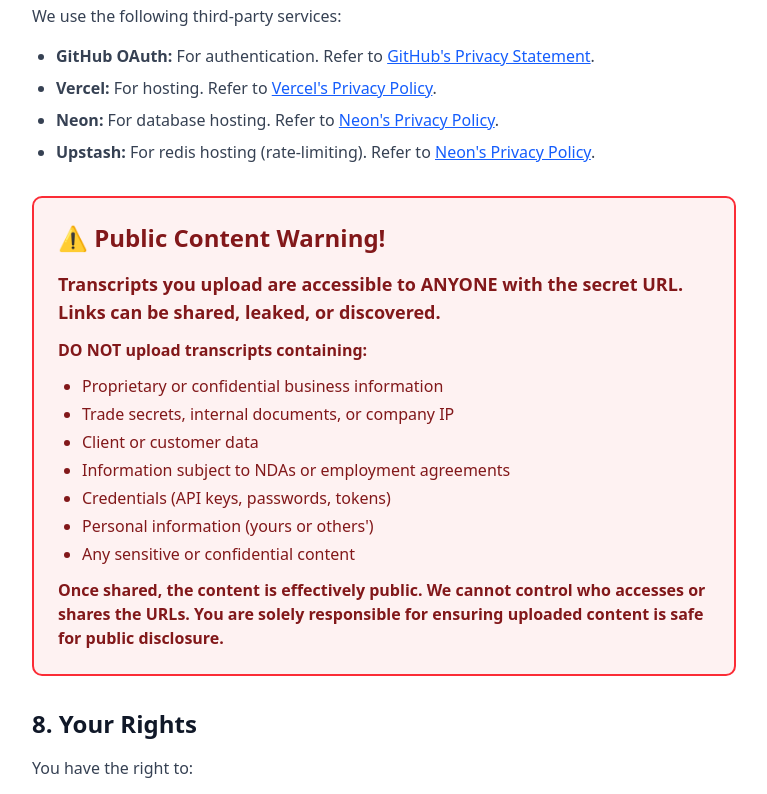
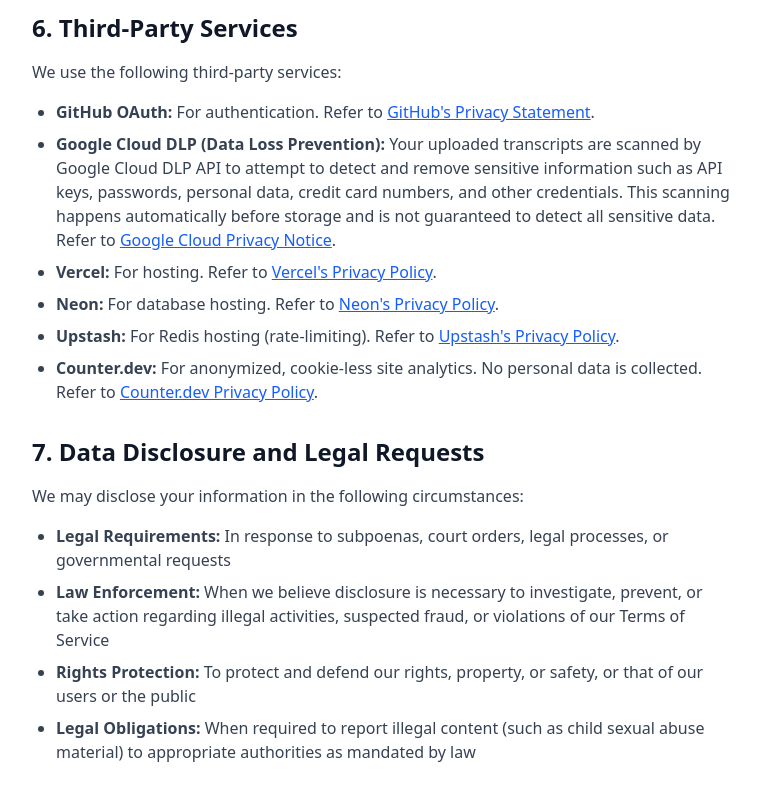
Before and after one commit to yoavf/ai-sessions, a Next.js app: page /privacy in a window 1280 px wide. Shown: the part 1600-2394 px from the top of the page, without its empty margins (256-1023 px from the left). Built offline with nearby package versions, Linux system fonts and the light colour scheme.

Commit message:
update docs + dlp

```diff
--- a/src/app/api/cli/upload/route.ts
+++ b/src/app/api/cli/upload/route.ts
@@ -141,7 +141,7 @@
       );
     }
 
-    // Scan for sensitive data using Google Cloud DLP
+    // Attempt to scan for sensitive data using Google Cloud DLP
     const dlpResult = await scanForSensitiveData(originalFileData);
 
     // Determine final file data (original or scrubbed)
--- a/src/app/api/transcripts/route.ts
+++ b/src/app/api/transcripts/route.ts
@@ -125,7 +125,7 @@
       );
     }
 
-    // Scan for sensitive data using Google Cloud DLP
+    // Attempt to scan for sensitive data using Google Cloud DLP
     const dlpResult = await scanForSensitiveData(originalFileData);
 
     // Determine final file data (original or scrubbed)
--- a/src/app/privacy/page.tsx
+++ b/src/app/privacy/page.tsx
@@ -18,7 +18,7 @@
             Privacy Policy
           </h1>
           <p className="text-sm text-gray-600 mb-8">
-            Last updated: {new Date().toLocaleDateString("en-US")}
+            Last updated: October 16, 2025
           </p>
 
           <div className="prose prose-gray max-w-none">
@@ -49,6 +49,10 @@
                 <li>
                   <strong>Transcript Files:</strong> The Claude Code session
                   transcripts (JSONL files) you upload to share with others.
+                </li>
+                <li>
+                  <strong>IP Addresses:</strong> We collect IP addresses for
+                  rate limiting, security purposes, and abuse prevention.
                 </li>
                 <li>
                   <strong>Authentication Cookies:</strong> We use strictly
@@ -150,6 +154,24 @@
                   .
                 </li>
                 <li>
+                  <strong>Google Cloud DLP (Data Loss Prevention):</strong> Your
+                  uploaded transcripts are scanned by Google Cloud DLP API to
+                  attempt to detect and remove sensitive information such as API
+                  keys, passwords, personal data, credit card numbers, and other
+                  credentials. This scanning happens automatically before
+                  storage and is not guaranteed to detect all sensitive data.
+                  Refer to{" "}
+                  <a
+                    href="https://cloud.google.com/terms/cloud-privacy-notice"
+                    target="_blank"
+                    rel="noopener noreferrer"
+                    className="text-blue-600 hover:text-blue-700 underline"
+                  >
+                    Google Cloud Privacy Notice
+                  </a>
+                  .
+                </li>
+                <li>
                   <strong>Vercel:</strong> For hosting. Refer to{" "}
                   <a
                     href="https://vercel.com/legal/privacy-policy"
@@ -174,7 +196,7 @@
                   .
                 </li>
                 <li>
-                  <strong>Upstash:</strong> For redis hosting (rate-limiting).
+                  <strong>Upstash:</strong> For Redis hosting (rate-limiting).
                   Refer to{" "}
                   <a
                     href="https://upstash.com/trust/privacy.pdf"
@@ -182,9 +204,53 @@
                     rel="noopener noreferrer"
                     className="text-blue-600 hover:text-blue-700 underline"
                   >
-                    Neon's Privacy Policy
+                    Upstash's Privacy Policy
                   </a>
                   .
+                </li>
+                <li>
+                  <strong>Counter.dev:</strong> For anonymized, cookie-less site
+                  analytics. No personal data is collected. Refer to{" "}
+                  <a
+                    href="https://counter.dev/privacy.html"
+                    target="_blank"
+                    rel="noopener noreferrer"
+                    className="text-blue-600 hover:text-blue-700 underline"
+                  >
+                    Counter.dev Privacy Policy
+                  </a>
+                  .
+                </li>
+              </ul>
+            </section>
+
+            <section className="mb-8">
+              <h2 className="text-2xl font-semibold text-gray-900 mb-4">
+                7. Data Disclosure and Legal Requests
+              </h2>
+              <p className="text-gray-700 mb-4">
+                We may disclose your information in the following circumstances:
+              </p>
+              <ul className="list-disc pl-6 text-gray-700 space-y-2">
+                <li>
+                  <strong>Legal Requirements:</strong> In response to subpoenas,
+                  court orders, legal processes, or governmental requests
+                </li>
+                <li>
+                  <strong>Law Enforcement:</strong> When we believe disclosure
+                  is necessary to investigate, prevent, or take action regarding
+                  illegal activities, suspected fraud, or violations of our
+                  Terms of Service
+                </li>
+                <li>
+                  <strong>Rights Protection:</strong> To protect and defend our
+                  rights, property, or safety, or that of our users or the
+                  public
+                </li>
+                <li>
+                  <strong>Legal Obligations:</strong> When required to report
+                  illegal content (such as child sexual abuse material) to
+                  appropriate authorities as mandated by law
                 </li>
               </ul>
             </section>
@@ -221,7 +287,7 @@
 
             <section className="mb-8">
               <h2 className="text-2xl font-semibold text-gray-900 mb-4">
-                8. Your Rights
+                9. Your Rights
               </h2>
               <p className="text-gray-700 mb-4">You have the right to:</p>
               <ul className="list-disc pl-6 text-gray-700 space-y-2">
@@ -242,7 +308,7 @@
 
             <section className="mb-8">
               <h2 className="text-2xl font-semibold text-gray-900 mb-4">
-                9. Data Retention
+                10. Data Retention
               </h2>
               <p className="text-gray-700 mb-4">
                 We retain your data until you delete it:
@@ -262,17 +328,20 @@
 
             <section className="mb-8">
               <h2 className="text-2xl font-semibold text-gray-900 mb-4">
-                10. Children's Privacy
+                11. Children's Privacy
               </h2>
               <p className="text-gray-700 mb-4">
-                AI Sessions is not intended for users under 13 years of age. We
-                do not knowingly collect information from children under 13.
+                AI Sessions is not intended for users under 13 years of age. You
+                must be at least 13 years old to use this Service. We do not
+                knowingly collect information from children under 13. If you
+                believe we have inadvertently collected information from a child
+                under 13, please contact us immediately so we can delete it.
               </p>
             </section>
 
             <section className="mb-8">
               <h2 className="text-2xl font-semibold text-gray-900 mb-4">
-                11. Changes to This Policy
+                12. Changes to This Policy
               </h2>
               <p className="text-gray-700 mb-4">
                 We may update this Privacy Policy from time to time. We will
@@ -283,11 +352,20 @@
 
             <section className="mb-8">
               <h2 className="text-2xl font-semibold text-gray-900 mb-4">
-                12. Contact Us
+                13. Contact Us
               </h2>
               <p className="text-gray-700 mb-4">
                 If you have questions about this Privacy Policy, please contact
-                us through GitHub by opening an issue in our repository.
+                us by opening an issue at{" "}
+                <a
+                  href="https://github.com/yoavf/ai-sessions/issues"
+                  target="_blank"
+                  rel="noopener noreferrer"
+                  className="text-blue-600 hover:text-blue-700 underline"
+                >
+                  github.com/yoavf/ai-sessions/issues
+                </a>
+                .
               </p>
             </section>
           </div>
--- a/src/app/terms/page.tsx
+++ b/src/app/terms/page.tsx
@@ -18,7 +18,7 @@
             Terms of Service
           </h1>
           <p className="text-sm text-gray-600 mb-8">
-            Last updated: {new Date().toLocaleDateString("en-US")}
+            Last updated: October 16, 2025
           </p>
 
           <div className="prose prose-gray max-w-none">
@@ -30,6 +30,11 @@
                 By accessing or using AI Sessions ("the Service"), you agree to
                 be bound by these Terms of Service ("Terms"). If you do not
                 agree to these Terms, you may not use the Service.
+              </p>
+              <p className="text-gray-700 mb-4">
+                <strong>Age Requirement:</strong> You must be at least 13 years
+                old to use this Service. By using AI Sessions, you represent and
+                warrant that you are at least 13 years of age.
               </p>
               <p className="text-gray-700 mb-4">
                 We reserve the right to modify these Terms at any time. Changes
@@ -220,10 +225,6 @@
                 <li>
                   Upload excessive amounts of data to abuse storage resources
                 </li>
-                <li>
-                  Use the Service for any commercial purpose without explicit
-                  permission
-                </li>
               </ul>
             </section>
 
@@ -329,8 +330,16 @@
                 <li>Your physical or electronic signature</li>
               </ul>
               <p className="text-gray-700">
-                Send DMCA notices to us via GitHub issues. Repeat infringers
-                will have their accounts terminated.
+                Send DMCA notices to us by opening an issue at{" "}
+                <a
+                  href="https://github.com/yoavf/ai-sessions/issues"
+                  target="_blank"
+                  rel="noopener noreferrer"
+                  className="text-blue-600 hover:text-blue-700 underline"
+                >
+                  github.com/yoavf/ai-sessions/issues
+                </a>
+                . Repeat infringers will have their accounts terminated.
               </p>
             </section>
 
@@ -390,14 +399,22 @@
               <p className="text-gray-700 mb-4">
                 You are solely responsible for maintaining backup copies of any
                 content you upload. We are not responsible for backing up your
-                content and may delete it at any time without notice, including
-                when you delete your account, when we terminate accounts for
-                Terms violations, due to technical issues, or service
-                discontinuation.
+                content. We may delete content without prior notice in the
+                following circumstances:
               </p>
+              <ul className="list-disc pl-6 text-gray-700 space-y-2 mb-4">
+                <li>When you delete your account or individual transcripts</li>
+                <li>
+                  When we terminate accounts for violations of these Terms
+                </li>
+                <li>Due to technical issues or service discontinuation</li>
+                <li>
+                  In response to legal requirements or valid legal requests
+                </li>
+              </ul>
               <p className="text-gray-700">
                 We assume no liability for any deletion, loss, or corruption of
-                your content.
+                your content. Always maintain your own backups.
               </p>
             </section>
 
@@ -459,18 +476,14 @@
               </h2>
               <p className="text-gray-700 mb-4">
                 These Terms shall be governed by and construed in accordance
-                with the laws of the jurisdiction where the Service operator is
-                located, without regard to conflict of law principles.
+                with the laws of the State of Israel, without regard to conflict
+                of law principles.
               </p>
               <p className="text-gray-700 mb-4">
                 Any disputes arising from these Terms or your use of the Service
-                shall be resolved through binding arbitration, except that
-                either party may seek injunctive relief in court for violations
-                of intellectual property rights or confidentiality obligations.
-              </p>
-              <p className="text-gray-700">
-                You waive any right to a jury trial or to participate in a class
-                action lawsuit.
+                shall be subject to the exclusive jurisdiction of the courts
+                located in Tel-Aviv, Israel. Both parties consent to the
+                jurisdiction and venue of such courts.
               </p>
             </section>
 
@@ -480,8 +493,16 @@
               </h2>
               <p className="text-gray-700 mb-4">
                 If you believe content on the Service violates these Terms,
-                please report it by opening an issue in our GitHub repository.
-                Include:
+                please report it by opening an issue at{" "}
+                <a
+                  href="https://github.com/yoavf/ai-sessions/issues"
+                  target="_blank"
+                  rel="noopener noreferrer"
+                  className="text-blue-600 hover:text-blue-700 underline"
+                >
+                  github.com/yoavf/ai-sessions/issues
+                </a>
+                . Include:
               </p>
               <ul className="list-disc pl-6 text-gray-700 space-y-2 mb-4">
                 <li>The secret URL of the offending content</li>
@@ -524,7 +545,16 @@
               </h2>
               <p className="text-gray-700">
                 For questions about these Terms, please contact us by opening an
-                issue in our GitHub repository.
+                issue at{" "}
+                <a
+                  href="https://github.com/yoavf/ai-sessions/issues"
+                  target="_blank"
+                  rel="noopener noreferrer"
+                  className="text-blue-600 hover:text-blue-700 underline"
+                >
+                  github.com/yoavf/ai-sessions/issues
+                </a>
+                .
               </p>
             </section>
 
--- a/src/lib/dlp.ts
+++ b/src/lib/dlp.ts
@@ -225,8 +225,8 @@
 }
 
 /**
- * Scans content for sensitive data using Google Cloud DLP
- * Returns findings if sensitive data is detected
+ * Attempts to scan content for sensitive data using Google Cloud DLP
+ * Returns findings if sensitive data is detected (not guaranteed to detect all sensitive data)
  * Handles large files by chunking them into smaller pieces
  * Automatically scrubs IP addresses (and other configured types) instead of blocking
  */
```
Also changed, not shown: 1 other file (tests, documents, lock files or other folders).
